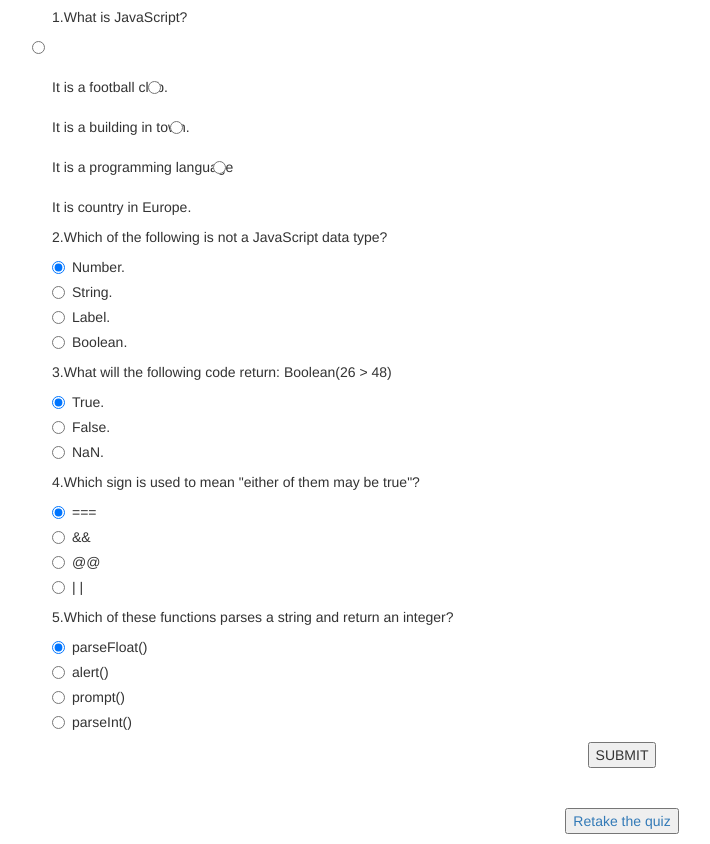
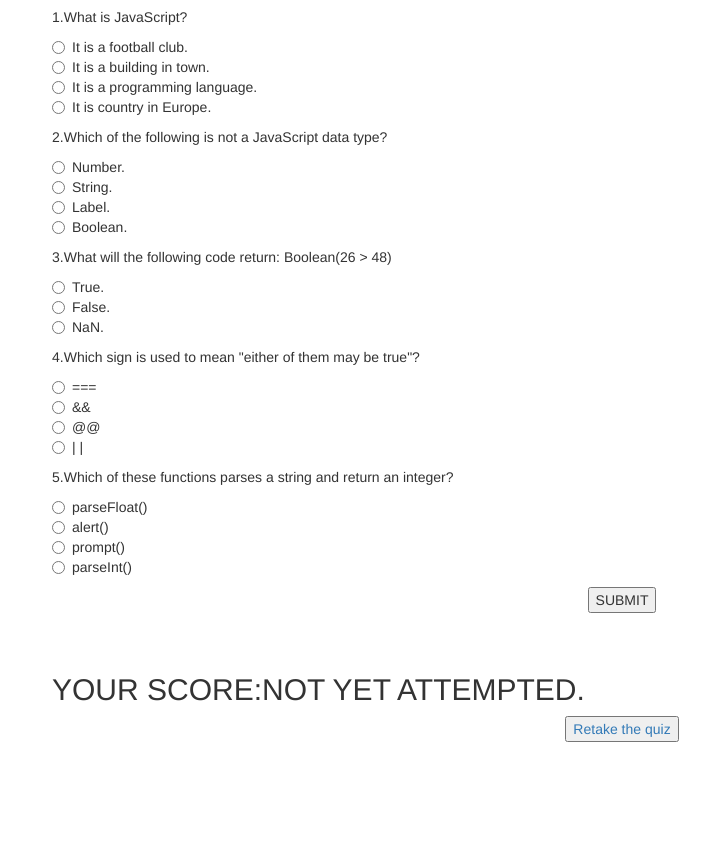
Before and after one commit to mitchnm/QUIZ-BOARD, a plain HTML site: page quiz.html in a window 1280 px wide. Shown: the part 63-907 px from the top of the page, without its empty margins (18-728 px from the left). After the commit the page ends 805 px from the top, so only its background shows below. Drawn offline with Linux system fonts and the light colour scheme.

Commit message:
javascript1

```diff
--- a/js/scripts.js
+++ b/js/scripts.js
@@ -1,30 +1,14 @@
 function onSubmit(){
-  var points=0;
-  var questions=5;
+  var result=0;
+  var quiz=5;
+  var answers =['language', 'label', 'false', 'ans3', 'parseInt'];
 
 
+  var answer1 =document.forms['quiz'][answer1].value;
+  var answer2 =document.forms['quiz'][answer2].value;
+  var answer3 =document.forms['quiz'][answer3].value;
+  var answer4 =document.forms['quiz'][answer4].value;
+  var answer5 =document.forms['quiz'][answer5].value;
 
-  var question1 = document.forms['quiz']['answer1'].value;
-  var question2 = document.forms['quiz']['answer2'].value;
-  var question3 = document.forms['quiz']['answer3'].value;
-  var question4 = document.forms['quiz']['answer4'].value;
-  var question5 = document.forms['quiz']['answer5'].value;
-
-  if(question1 === 'language')  {
-    points++
-  }
-  if(question2 === 'label')  {
-    points++
-  }
-  if(question3 === 'false')  {
-    points++
-  }
-  if(question4 === 'ans3')  {
-    points++
-  }
-  if(question5 === 'parseInt')  {
-    points++
-  }
-
-document.getElementById("result").innerHtml = "You got" + points + "points"
+  alert(answer3);
 }
--- a/quiz.html
+++ b/quiz.html
@@ -13,114 +13,73 @@
     <div style="text-align: center"><h1><strong>QUIZ</strong></h1></div>
     <p>1.What is JavaScript?</p>
     <div class="radio">
-      <input type="radio" name="answer1" value="football"></br></br>
-      It is a football club.
-      <input type="radio" name="answer1" value="building"></br></br>
-        It is a building in town.
-      <input type="radio" name="answer1" value="language"></br></br>
-        It is a programming language
-      <input type="radio" name="answer1" value="country"></br></br>
-        It is country in Europe.
+      <label>
+      <input type="radio" name="answer1" value="football">
+      It is a football club.</br>
+      <input type="radio" name="answer1" value="building">
+        It is a building in town.</br>
+      <input type="radio" name="answer1" value="language">
+        It is a programming language.</br>
+      <input type="radio" name="answer1" value="country">
+        It is country in Europe.</br>
+      </label>
     </div>
-
     <p>2.Which of the following is not a JavaScript data type?</p>
     <div class="radio">
       <label>
-        <input type="radio" name="answer2" value="Number" checked>
-        Number.
-      </label>
-    </div>
-    <div class="radio">
-      <label>
+        <input type="radio" name="answer2" value="Number">
+        Number.</br>
         <input type="radio" name="answer2" value="String">
-        String.
-      </label>
-    </div>
-    <div class="radio">
-      <label>
+        String.</br>
         <input type="radio" name="answer2" value="Label">
-        Label.
-      </label>
-    </div>
-    <div class="radio">
-      <label>
+        Label.</br>
         <input type="radio" name="answer2" value="Boolean">
-        Boolean.
+        Boolean.</br>
       </label>
     </div>
     <p>3.What will the following code return: Boolean(26 > 48)</p>
     <div class="radio">
       <label>
-        <input type="radio" name="answer3" value="True" checked>
-        True.
-      </label>
-    </div>
-    <div class="radio">
-      <label>
-        <input type="radio" name="answer3" value="False">
-        False.
-      </label>
-    </div>
-    <div class="radio">
-      <label>
+        <input type="radio" name="answer3" value="true">
+        True.</br>
+        <input type="radio" name="answer3" value="false">
+        False.</br>
         <input type="radio" name="answer3" value="NaN">
-        NaN.
+        NaN.</br>
       </label>
     </div>
     <p>4.Which sign is used to mean "either of them may be true"?</p>
     <div class="radio">
       <label>
-        <input type="radio" name="answer4" value="===" checked>
-        ===
-      </label>
-    </div>
-    <div class="radio">
-      <label>
         <input type="radio" name="answer4" value="ans1">
-        &&
-      </label>
-    </div>
-    <div class="radio">
-      <label>
+        ===</br>
         <input type="radio" name="answer4" value="ans2">
-        @@
-      </label>
-    </div>
-    <div class="radio">
-      <label>
+        &&</br>
         <input type="radio" name="answer4" value="ans3">
-        | |
+        @@</br>
+        <input type="radio" name="answer4" value="ans4">
+        | |</br>
       </label>
     </div>
     <p>5.Which of these functions parses a string and return an integer?</p>
       <div class="radio">
         <label>
-          <input type="radio" name="answer5" value="parseFloat()" checked>
-          parseFloat()
-        </label>
-      </div>
-      <div class="radio">
-        <label>
-          <input type="radio" name="answer5" value="alert()">
-          alert()
-        </label>
-      </div>
-      <div class="radio">
-        <label>
-          <input type="radio" name="answer5" value="prompt()">
-          prompt()
-        </label>
-      </div>
-      <div class="radio">
-        <label>
+          <input type="radio" name="answer5" value="parseFloat">
+          parseFloat()</br>
+          <input type="radio" name="answer5" value="alert">
+          alert()</br>
+          <input type="radio" name="answer5" value="prompt">
+          prompt()</br>
           <input type="radio" name="answer5" value="parseInt">
-            parseInt()
+          parseInt()</br>
         </label>
       </div>
       <div style="text-align: center"><button type ="submit">SUBMIT </button> </div></br></br>
+      <div id="results">
+        <h2>YOUR SCORE:NOT YET ATTEMPTED.</h2>
+      </div>
       <div style="text-align: center"><a href="index.html"><input type ="button" value="Retake the quiz"></div>
     </div>
   </form>
-  <p id="result"></p>
   </body>
 </html>
```
